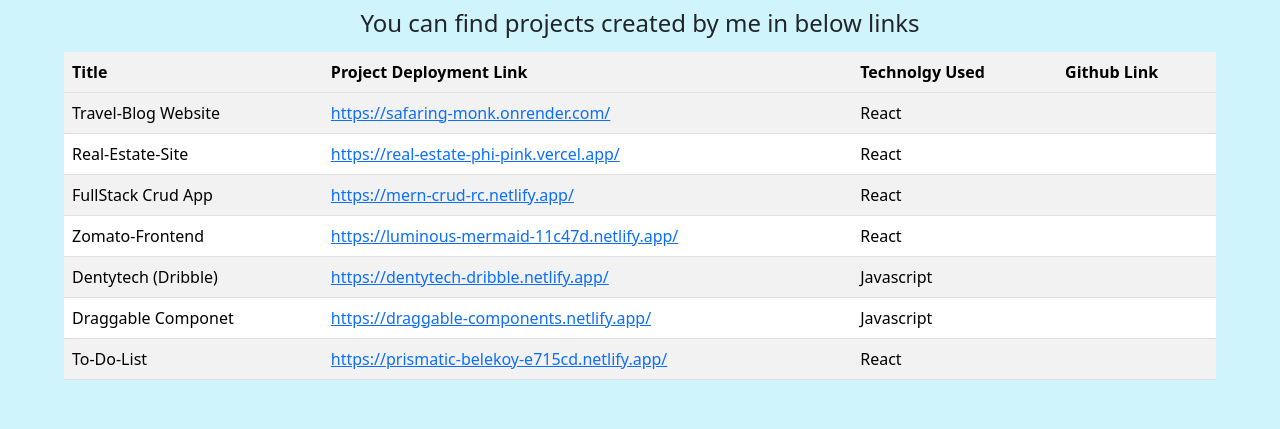
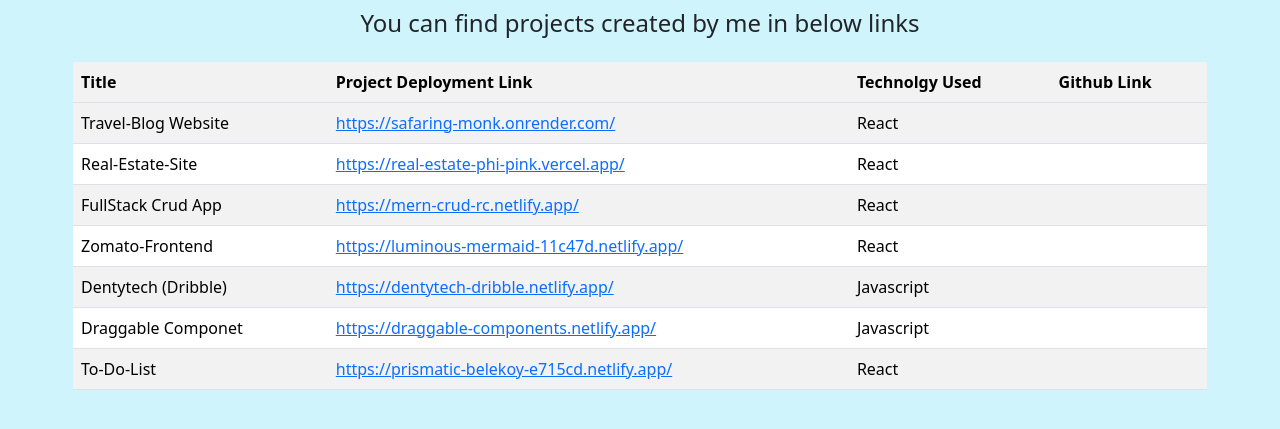
Before and after one commit to rohitchornele/profile, a plain HTML site: page index.html in a window 1280 px wide. Shown: the part 99-528 px from the top of the page. Drawn offline with nearby package versions, Linux system fonts and the light colour scheme.

Commit message:
Table created to contain projects

```diff
--- a/index.html
+++ b/index.html
@@ -3,15 +3,15 @@
   <head>
     <meta charset="utf-8">
     <meta name="viewport" content="width=device-width, initial-scale=1">
-    <title>Bootstrap demo</title>
+    <title>Project List</title>
     <link href="https://cdn.jsdelivr.net/npm/bootstrap@5.3.3/dist/css/bootstrap.min.css" rel="stylesheet" integrity="sha384-QWTKZyjpPEjISv5WaRU9OFeRpok6YctnYmDr5pNlyT2bRjXh0JMhjY6hW+ALEwIH" crossorigin="anonymous">
     <link rel="stylesheet" href="style.css">
   </head>
   <body class="bg-info-subtle">
     <h1 class="text-center fs-1 p-4">Hi, I am Rohit Chornele</h1>
     <h4 class="text-center p-1">You can find projects created by me in below links</h4>
-    <div class="projectDiv">
-      <table class="table table-striped">
+    <div class="projectDiv w-md-90">
+      <table class="table table-striped w-md-90">
         <tr class="bg-info">
           <th>Title</th>
           <th>Project Deployment Link</th>
--- a/style.css
+++ b/style.css
@@ -17,6 +17,7 @@
     justify-content: center;
     gap: 20px;
     margin-top: 10px;
+    padding: 10px;
 }
 
 .table {
```
